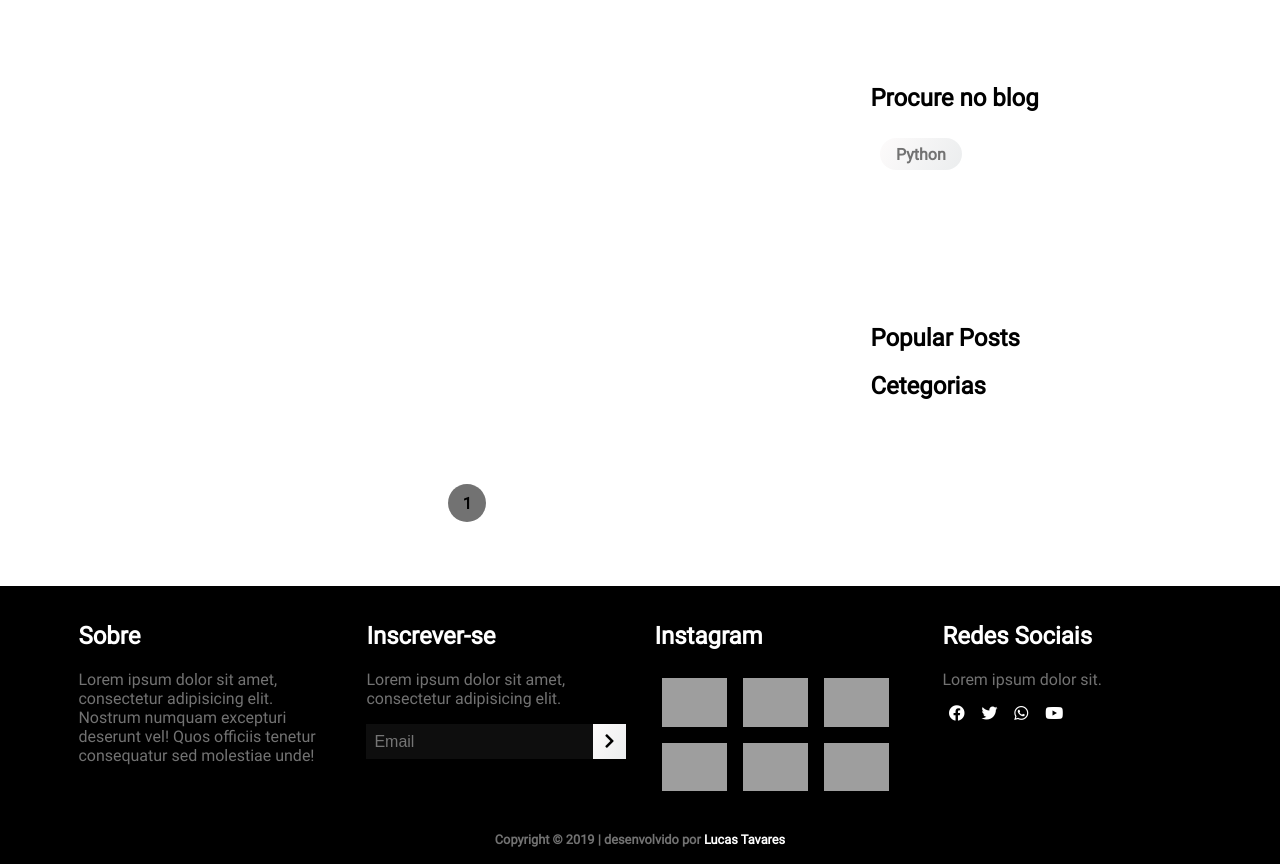
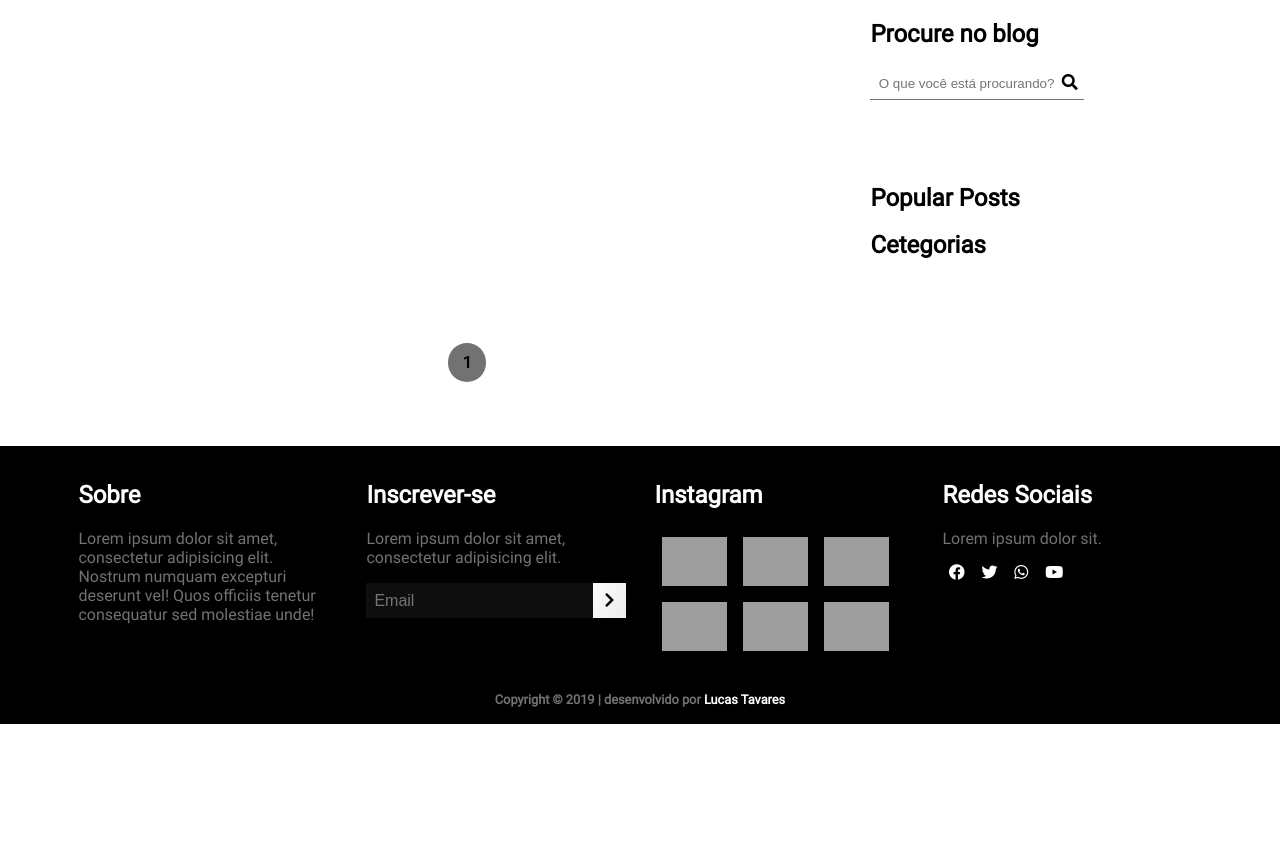
Before and after one commit to LucasDiasTavares/DjangoBlog, a Django app: page /blog/ in a window 1280 px wide. Shown: the part 80-944 px from the top of the page. After the commit the page ends 804 px from the top, so only its background shows below. Run offline with Django 3.2, Linux system fonts and the light colour scheme; data that the repository does not hold is empty; some libraries are stand-ins or nearby versions; grey boxes are pictures that could not be loaded.

Commit message:
Criando um search field na página blog.html

```diff
--- a/src/posts/views.py
+++ b/src/posts/views.py
@@ -5,7 +5,7 @@ from .models import Post
 
 
 def get_category_count():
-    # method to see the name and the count of every category
+    # method to see the name and count of every category
     queryset = Post.objects.values(
         'categories__title').annotate(Count('categories__title'))
     return queryset
@@ -34,7 +34,7 @@ def blog(request):
     post_list = Post.objects.all().order_by('-timestamp')
 
     # latest posts
-    most_recent = Post.objects.order_by('-timestamp')[0:3]
+    most_recent = Post.objects.order_by('-timestamp')[0:4]
 
     # Pagination
     paginator = Paginator(post_list, 8)
--- a/src/static_in_env/assets/css/style.css
+++ b/src/static_in_env/assets/css/style.css
@@ -412,20 +412,17 @@ main .site-content .post-content .post-title .post-btn {
     font-weight: bold;
 }
 
-/*SIDEBAR POPULAR TAGS*/
-.site-content .sidebar .popular-tags {
-    padding: 4rem 0;
+/*SIDEBAR SEARCH FIELD*/
+
+input {
+    border: none;
 }
 
-.site-content .sidebar .popular-tags .tags .tag {
-    background: var(--light-gradient);
-    padding: 0.4rem 1rem;
-    border-radius: 3rem;
-    margin: 0.4rem 0.6rem;
-    font-family: var(--font-Roboto);
-    font-weight: bold;
-    color: var(--light-gray);
+.site-content .sidebar .search-form .form-group {
+    border-bottom: solid 1px var(--light-gray);
+    padding: 0.4rem;
 }
+
 
 /* End of Site Content */
 
--- a/src/templates/blog.html
+++ b/src/templates/blog.html
@@ -42,12 +42,17 @@
 
             <!-- Asidebar -->
             <aside class="sidebar">
-
                 <!-- Seach field -->
-                <div class="popular-tags">
+                <div>
                     <h2>Procure no blog</h2>
-                    <div class="tags flex-row">
-                        <span class="tag">Python</span>
+                    <div class="flex-row">
+                        <form action="" class="search-form">
+                            <div class="form-group">
+                                <input type="text" name="q" placeholder="O que você está procurando?">
+                                <i class="fas fa-search"></i>
+                                <!-- <button type="submit" class="submit"><i class="fas fa-search"></i></button> -->
+                            </div>
+                        </form>
                     </div>
                 </div>
 
```
